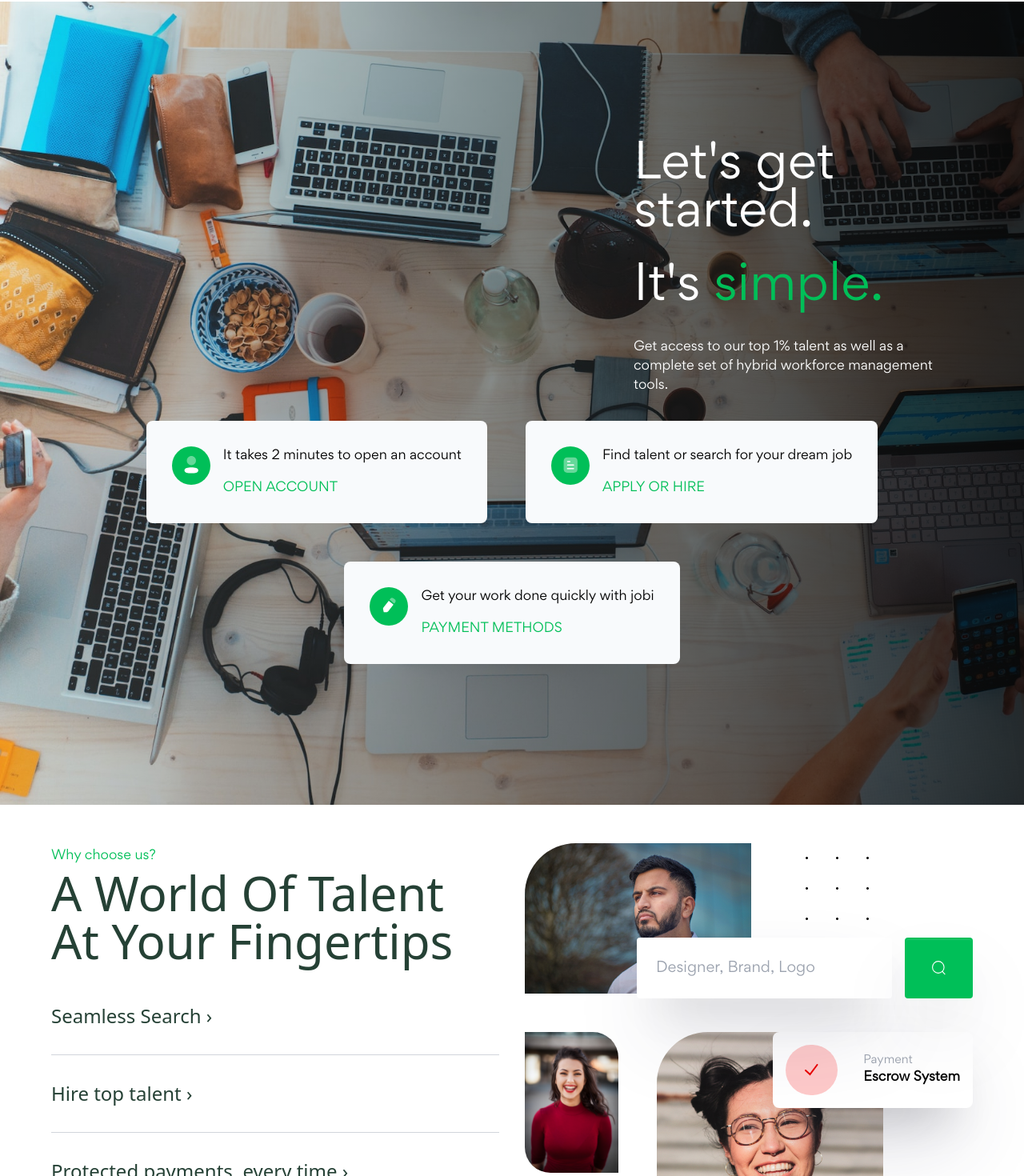
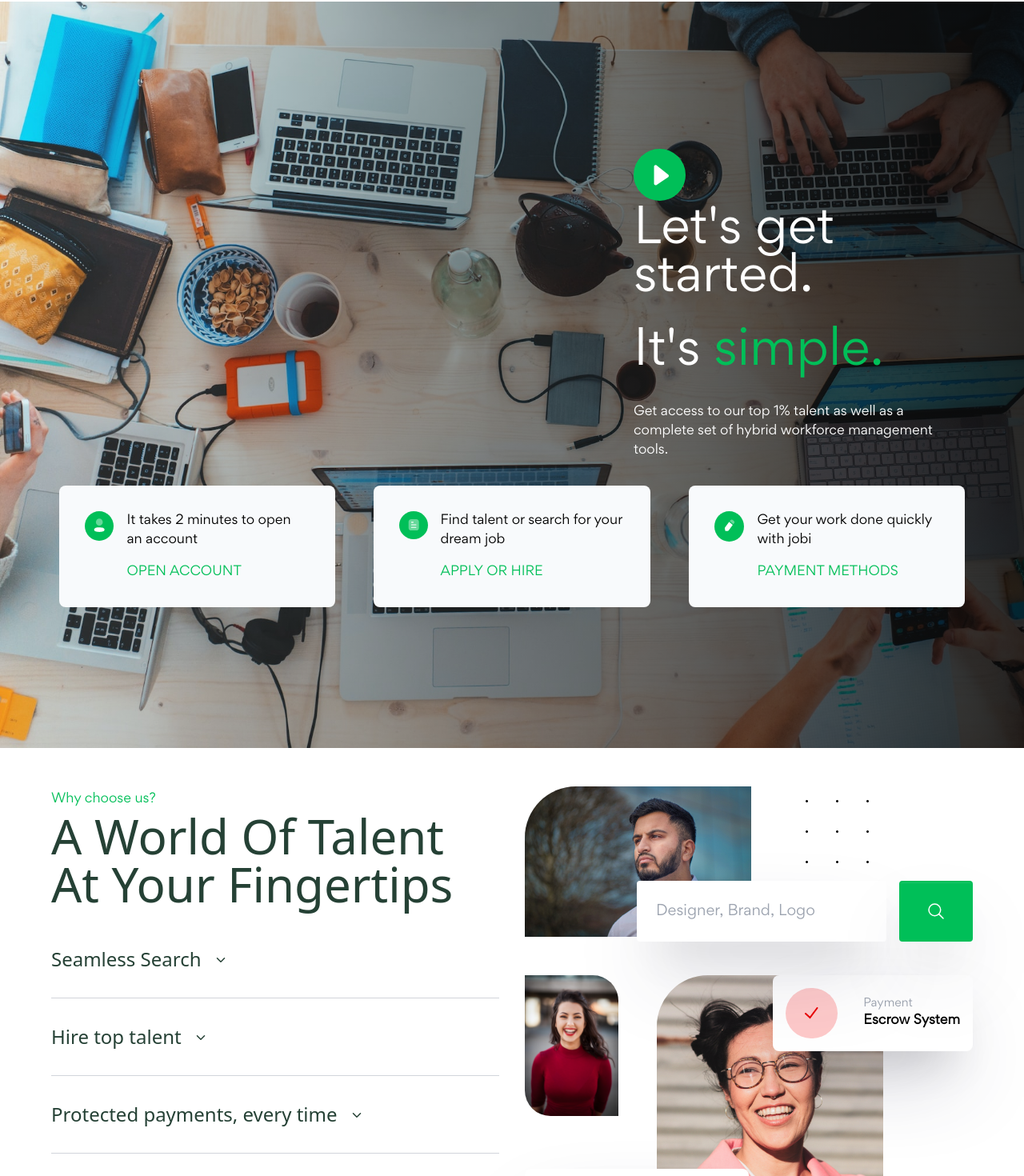
Before and after one commit to parradaniela/jobi-jobboard, a React (Vite) app: page / in a window 1280 px wide. Shown: the part 2060-3530 px from the top of the page at 80% size. Built offline with nearby package versions, Linux system fonts and the light colour scheme; no server answers; the database is empty; a web font is replaced by a local one.

Commit message:
Updated hover/focus colours to lime green for better contrast

```diff
--- a/src/components/Footer/Aside.tsx
+++ b/src/components/Footer/Aside.tsx
@@ -9,8 +9,8 @@ const Aside = () => {
   return (
     <aside className="pt-12 flex flex-col justify-between text-white wrapper xl:flex-row">
       <ul className="flex flex-col text-center justify-between gap-4 xl:flex-row">
-        <ListItemLinks url='/' text='Privacy & Terms' extraClasses='hover:opacity-70 focus-within:opacity-70  '/>
-        <ListItemLinks url='/' text='Contact Us' extraClasses='hover:opacity-70 focus-within:opacity-70 '/>
+        <ListItemLinks url='/' text='Privacy & Terms' extraClasses='hover:text-jobi-green-lime focus-within:text-jobi-green-lime  '/>
+        <ListItemLinks url='/' text='Contact Us' extraClasses='hover:text-jobi-green-lime focus-within:text-jobi-green-lime '/>
       </ul>
       <p className="text-xs opacity-60 my-4 text-center xl:my-0 xl:text-left">Copyright @2022 jobi inc.</p>
       <ul className="flex justify-center gap-4 xl:justify-between">
--- a/src/components/Footer/Nav/EmailForm.tsx
+++ b/src/components/Footer/Nav/EmailForm.tsx
@@ -8,7 +8,7 @@ const EmailForm = () => {
             <div className="bg-white/5 z-0 p-2 my-2 md:flex">
                 <label htmlFor="newsletter" className="sr-only">Enter your email</label>
                 <input type="text" id="newsletter" placeholder="Enter your email" className="p-2 bg-transparent w-full grow placeholder:text-xs"/>
-                <button className="bg-white/20 p-2 text-xs rounded w-full md:basis-1/4 transition-all hover:bg-white/100 hover:text-jobi-green-dark focus:bg-white/100 focus:text-jobi-green-dark">Send</button>
+                <button className="bg-white/20 p-2 text-xs rounded w-full md:basis-1/4 transition-all hover:bg-jobi-green-lime/100 hover:text-jobi-green-dark focus:bg-jobi-green-lime/100 focus:text-jobi-green-dark">Send</button>
             </div>
             <p className="text-xs opacity-60">We only send interesting and relevant emails</p>
         </fieldset>
--- a/src/components/Footer/Nav/FooterNavListItem.tsx
+++ b/src/components/Footer/Nav/FooterNavListItem.tsx
@@ -18,7 +18,7 @@ const FooterNavListItem = ({ heading, navLinks }: PropsType) => {
                                 key={link.text}
                                 url={link.url}
                                 text={link.text}
-                                extraClasses="font-gordita leading-10 text-sm opacity-70 hover:opacity-100 focus-within:opacity-100"
+                                extraClasses="font-gordita leading-10 text-sm hover:text-jobi-green-lime focus-within:text-jobi-green-lime"
                             />
                         )
                     })
--- a/src/components/pages/Home/About/Accordion/AccordionItem.tsx
+++ b/src/components/pages/Home/About/Accordion/AccordionItem.tsx
@@ -1,4 +1,8 @@
+//react imports
 import { ReactNode, useState } from "react"
+//ionicons
+import { IonIcon } from "@ionic/react"
+import { chevronDownOutline } from "ionicons/icons"
 
 type Props = {
     children: ReactNode,
@@ -21,16 +25,27 @@ const AccordionItem = ({ children, heading, index }: Props) => {
                 aria-controls={`content-${index}`}
                 aria-expanded={selected === index ? "true" : "false"}
                 id={`accordion-control-${index}`}
-                className="text-2xl text-jobi-green-dark font-gorditaSemibold leading-loose cursor-pointer text-left"
+                className="text-2xl text-jobi-green-dark font-gorditaSemibold leading-loose cursor-pointer text-left flex gap-4 items-center"
             >
-                {heading} <span className="-rotate-45">&rsaquo;</span>
+                {heading}
+                <span>
+                    <IonIcon
+                        icon={chevronDownOutline}
+                        className={
+                            selected === index
+                                ? "text-base transition-all rotate-180"
+                                : 'text-base transition-all'
+                        }
+                    />
+                </span>
             </button>
             <p
                 aria-hidden={selected === index ? "false" : "true"}
                 id={`content-${index}`}
-                className={selected === index
-                ? "font-gorditaLight text-base leading-normal transition-[height] duration-1000 ease-linear max-h-96"
-                : "font-gorditaLight text-base leading-normal transition-[height] duration-1000 ease-linear overflow-hidden max-h-0"
+                className={
+                    selected === index
+                        ? "font-gorditaLight text-base leading-normal transition-[height] duration-1000 ease-linear max-h-96"
+                        : "font-gorditaLight text-base leading-normal transition-[height] duration-1000 ease-linear overflow-hidden max-h-0"
                 }
             >
                 {children}
--- a/src/components/pages/Home/About/Form/AboutSearchForm.tsx
+++ b/src/components/pages/Home/About/Form/AboutSearchForm.tsx
@@ -1,5 +1,8 @@
+//component imports
 import Button from "../../../../Global/Buttons/Button"
-import magnifyingGlass from "../../../../../assets/index/icons/icon-eyeglass.svg"
+//ionicons
+import { IonIcon } from "@ionic/react"
+import { searchOutline } from "ionicons/icons"
 
 const AboutSearchForm = () => {
     return (
@@ -8,7 +11,8 @@ const AboutSearchForm = () => {
             <input type="text" id="aboutSearch" placeholder="Designer, Brand, Logo" className="border-2 border-jobi-grey shadow-3xl p-6 rounded w-full lg:border-none lg:w-4/5" />
             <div className="w-full md:w-1/2 lg:self-stretch lg:w-auto">
                 <Button style="btn-green" corners="rounded" extraClasses="shadow-3xl  px-8 group md:w-full h-full">
-                    <img src={magnifyingGlass} alt="Search" />
+                    <span className="sr-only">Search</span>
+                    <IonIcon icon={searchOutline} className="text-4xl lg:text-2xl"/>
                 </Button>
             </div>
         </form>
--- a/src/components/pages/Home/BannerBottom/BannerBottom.tsx
+++ b/src/components/pages/Home/BannerBottom/BannerBottom.tsx
@@ -4,7 +4,7 @@ const BannerBottom = () => {
     return (
         <section className="bg-bottom-banner bg-cover bg-center py-8 font-gordita md:py-16">
             <div className="wrapper-sm md:wrapper flex flex-col items-center gap-4 text-center md:text-left md:flex-row md:justify-evenly">
-                <h2 className="text-4xl text-white capitalize md:text-6xl lg:w-1/3">A complete job portal for everyone</h2>
+                <h2 className="text-4xl text-white capitalize leading-tight md:text-6xl md:leading-tight lg:w-1/3">A complete job portal for everyone</h2>
                 <div className="md:py-8">
                     <p className="text-lg text-white">Find your dream job & earn from all worldwide leading brands</p>
                     <div className="flex flex-col justify-center items-center gap-4 py-8 md:flex-row">
--- a/src/components/pages/Home/HowItWorks/HowItWorks.tsx
+++ b/src/components/pages/Home/HowItWorks/HowItWorks.tsx
@@ -2,14 +2,18 @@
 import accountIcon from '../../../../assets/index/button-icons/icon-account.svg'
 import docIcon from '../../../../assets/index/button-icons/icon-document.svg'
 import pencilIcon from '../../../../assets/index/button-icons/icon-pencil.svg'
+import playIcon from '../../../../assets/index/button-icons/icon-video-play.svg'
 //Component
 import StepCard from "./StepCard"
 
 const HowItWorks = () => {
     return (
-        <section className="bg-get-started bg-cover py-12 font-gordita lg:py-44">
-            <div className="wrapper-sm md:wrapper flex flex-col gap-4 lg:gap-8">
-                <div className="text-center lg:text-left lg:self-end lg:w-1/3 mx-10">
+        <section className="bg-get-started bg-cover py-12 font-gordita xl:py-44">
+            <div className="wrapper-sm md:wrapper flex flex-col gap-4 xl:gap-8">
+                <div className="flex flex-col items-center text-center xl:text-left xl:self-end xl:items-start xl:w-1/3 mx-10">
+                    <div className='my-2'>
+                        <img src={playIcon} alt="How does it work?" />
+                    </div>
                     <h2 className="text-6xl font-medium text-white">Let's get started.</h2>
                     <p className="text-4xl lg:text-6xl text-white py-8">It's <span className="text-jobi-green-lime lg:text-jobi-green-bright">simple.</span></p>
                     <p className='text-white'>Get access to our top 1% talent as well as a complete set of hybrid workforce management tools.</p>
@@ -20,18 +24,21 @@ const HowItWorks = () => {
                         text="It takes 2 minutes to open an account"
                         url="/"
                         linkText="Open Account"
+                        stepNumber="1"
                     />
                     <StepCard
                         src={docIcon}
                         text="Find talent or search for your dream job"
                         url="/"
                         linkText="Apply or Hire"
+                        stepNumber="2"
                     />
                     <StepCard
                         src={pencilIcon}
                         text="Get your work done quickly with jobi"
                         url="/"
                         linkText="Payment Methods"
+                        stepNumber="3"
                     />
                 </ul>
             </div>
--- a/src/components/pages/Home/HowItWorks/StepCard.tsx
+++ b/src/components/pages/Home/HowItWorks/StepCard.tsx
@@ -3,12 +3,11 @@ import { NavLink } from "react-router-dom"
 //type imports
 import { StepCardProps } from "../../../../types/button&LinkTypes"
 
-const StepCard = ({src, text, url, linkText}: StepCardProps) => {
+const StepCard = ({src, text, url, linkText, stepNumber}: StepCardProps) => {
     return (
-        <li className="flex gap-4 p-8 bg-slate-50 rounded-lg group transition-all hover:scale-105 focus-within:scale-105 md:hover:scale-110 md:focus-within:scale-110">
+        <li className="flex gap-4 p-8 bg-slate-50 rounded-lg group transition-all w-full md:w-2/3 justify-center hover:scale-105 focus-within:scale-105 md:hover:scale-110 md:focus-within:scale-110 xl:justify-start xl:w-[30%]">
             <div className="w-12">
-                {/* Leaving alt text empty so the images are skipped by screen readers, they don't add anything */}
-                <img src={src} alt="" />
+                <img src={src} alt={`Step ${stepNumber}`} />
             </div>
             <div>
                 <p className="mb-4">{text}</p>
--- a/src/index.css
+++ b/src/index.css
@@ -48,11 +48,11 @@
   }
 
   .btn-green {
-    @apply bg-jobi-green-bright border-jobi-green-bright text-white hover:bg-jobi-green-light hover:border-jobi-green-light hover:text-jobi-green-dark focus:bg-jobi-green-light focus:border-jobi-green-light focus:text-jobi-green-dark
+    @apply bg-jobi-green-bright border-jobi-green-bright text-white hover:bg-jobi-green-lime hover:border-jobi-green-lime hover:text-jobi-green-dark focus:bg-jobi-green-lime focus:border-jobi-green-lime focus:text-jobi-green-dark
   }
 
   .btn-outline {
-    @apply bg-transparent border-white text-white hover:bg-black/80 hover:border-jobi-green-bright hover:text-jobi-green-bright focus:border-jobi-green-bright focus:text-jobi-green-bright
+    @apply bg-transparent border-white text-white hover:border-jobi-green-lime hover:text-jobi-green-lime focus:border-jobi-green-lime focus:text-jobi-green-lime
   }
 
   .btn-blue {
--- a/src/types/button&LinkTypes.ts
+++ b/src/types/button&LinkTypes.ts
@@ -23,5 +23,6 @@ export type StepCardProps = {
     src: string,
     text: string,
     url: string,
-    linkText: string
+    linkText: string,
+    stepNumber: string
 }
```
Also changed, not shown: src/components/pages/Home/Header/Nav.tsx (+5 -6 lines).
